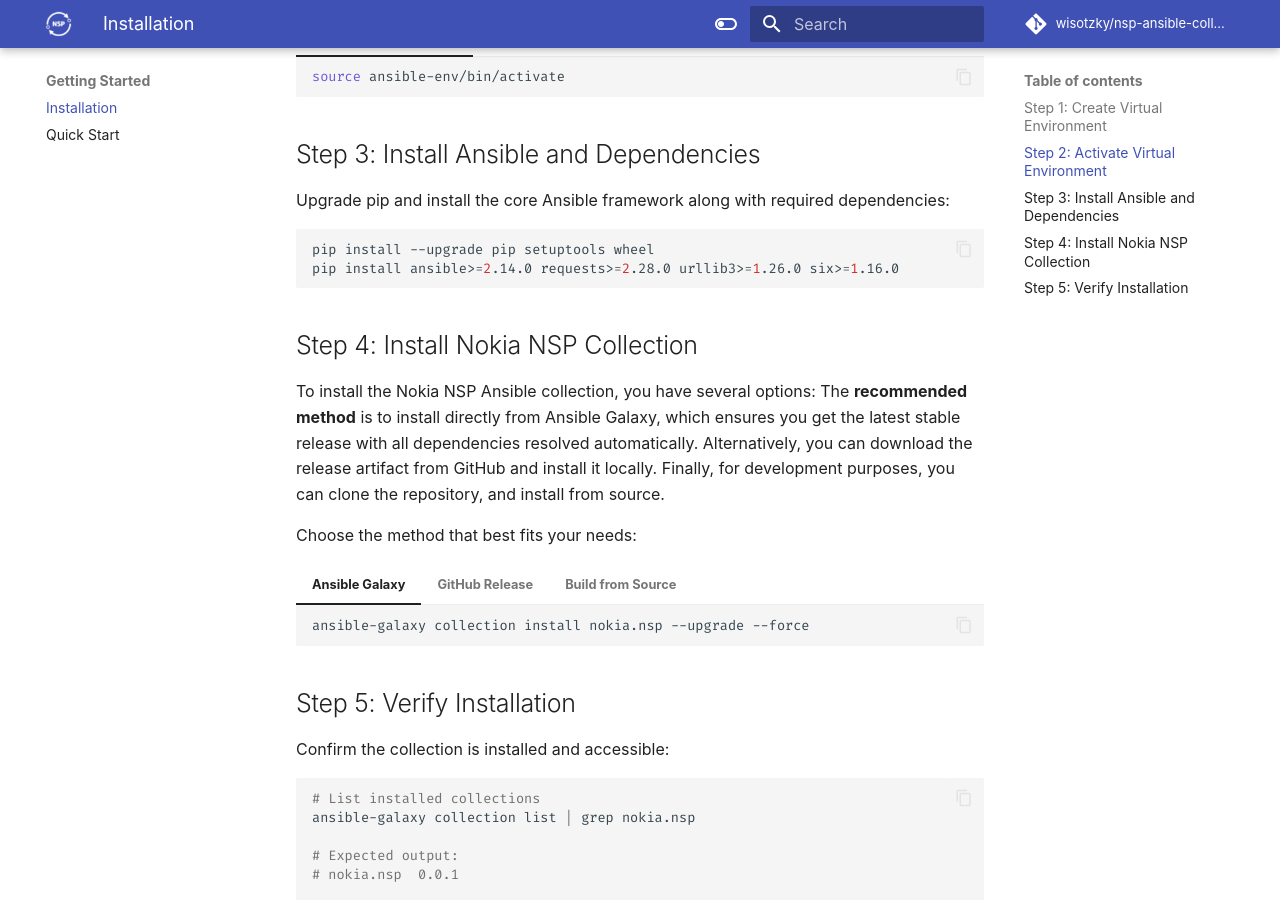
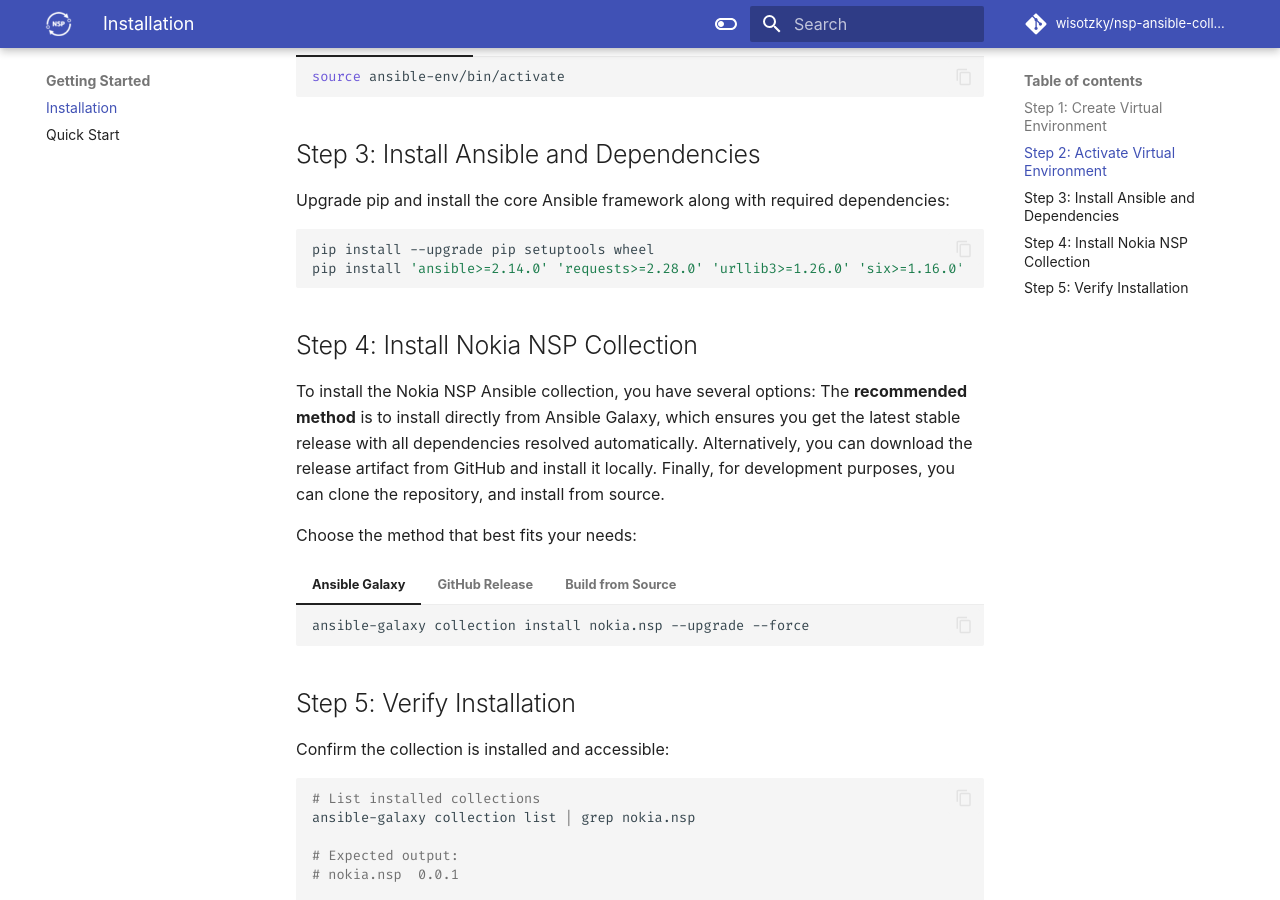
Before and after one commit to wisotzky/nsp-ansible-collection, an MkDocs documentation site: the page built from docs/getting-started/installation.md, in a window 1280 px wide and 900 px high, scrolled down 699 px. Built offline with MkDocs 1.6.1 and Material for MkDocs 9.7.7, drawn with Linux system fonts in a browser that asks for light colours; some web fonts are replaced; comment, search, counter and statistics services are not loaded.

````diff
--- a/docs/getting-started/installation.md
+++ b/docs/getting-started/installation.md
@@ -35,7 +35,7 @@ Upgrade pip and install the core Ansible framework along with required dependenc
 
 ```bash
 pip install --upgrade pip setuptools wheel
-pip install ansible>=2.14.0 requests>=2.28.0 urllib3>=1.26.0 six>=1.16.0
+pip install 'ansible>=2.14.0' 'requests>=2.28.0' 'urllib3>=1.26.0' 'six>=1.16.0'
 ```
 
 ## Step 4: Install Nokia NSP Collection
````
